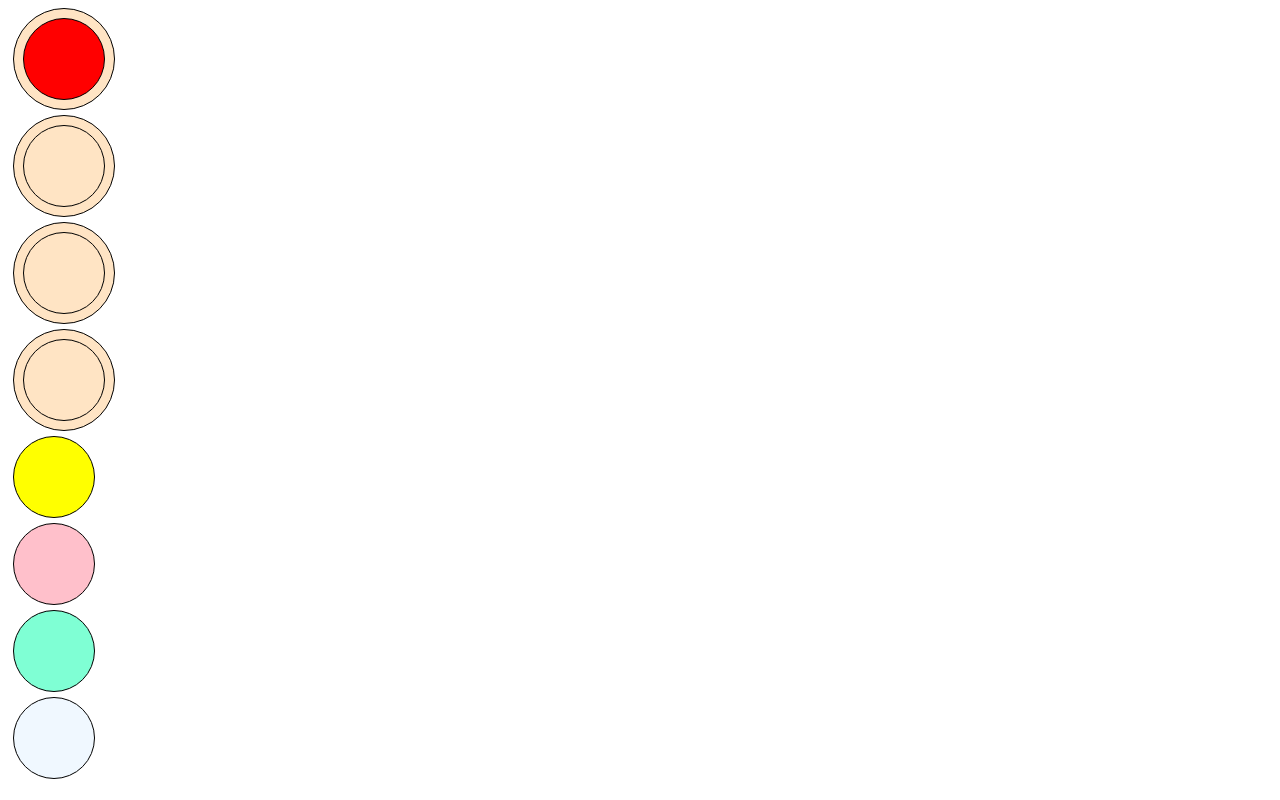
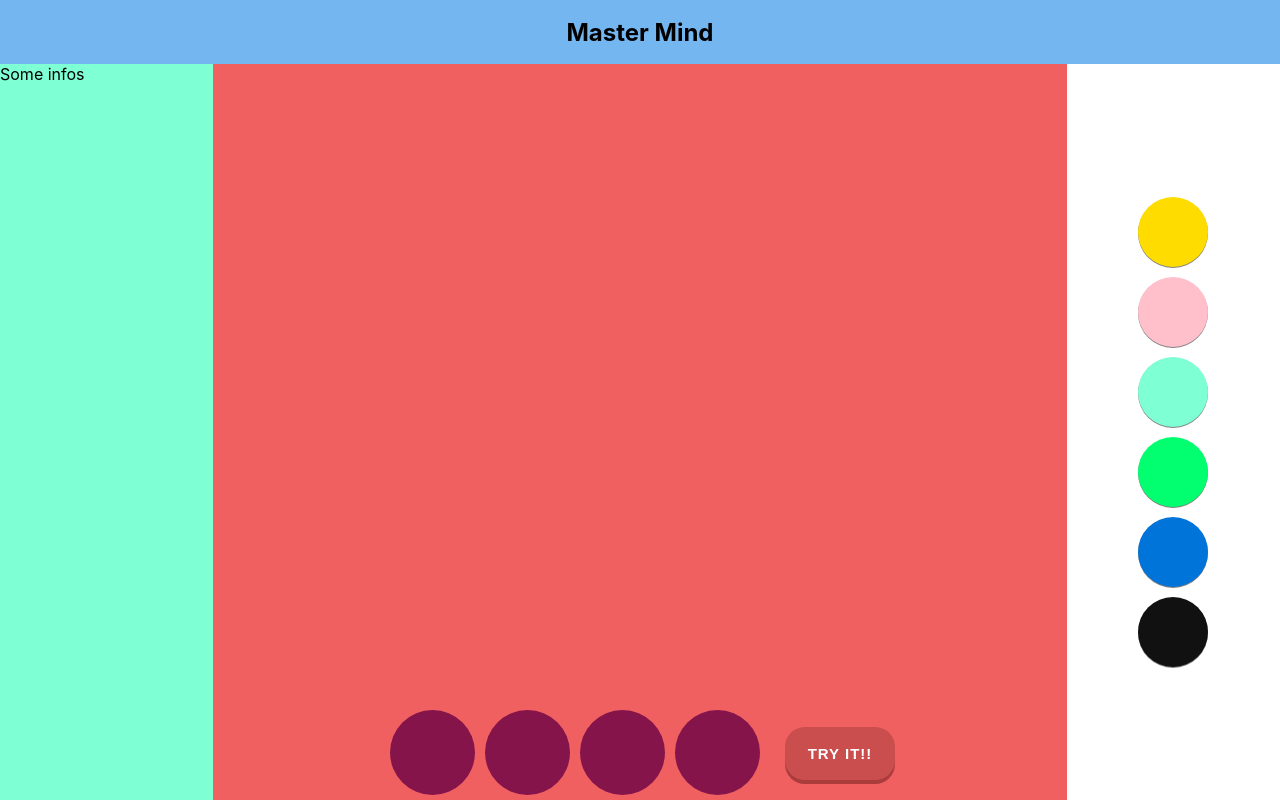
Before and after one commit to michaelkosak2606/masterMindGameWithReact, a React (Create React App) app: page / in a window 1280 px wide. Built offline with nearby package versions, Linux system fonts and the light colour scheme.

Commit message:
added css grid and small style changes

```diff
--- a/package.json
+++ b/package.json
@@ -1,5 +1,5 @@
 {
-  "name": "masterMindGame",
+  "name": "mastermindgame",
   "version": "0.1.0",
   "private": true,
   "dependencies": {
--- a/src/App.css
+++ b/src/App.css
@@ -1,11 +1,22 @@
+.App{
+  display: grid;
+  grid-template-columns: repeat(12, 1fr);
+  grid-template-rows: 8vh 92vh;
+}
+
+
+
+
+
+
 .gameCircle{
   display: flex;
   align-items: center;
   justify-content: center;
-  height: 100px;
-  width: 100px;
-  background-color: bisque;
-  border: 1px solid black;
+  height: 85px;
+  width: 85px;
+  background-color: #85144b;
+  border: none;
 border-radius: 50%;
 margin: 5px;
 }
@@ -13,9 +24,75 @@ margin: 5px;
   display: flex;
   align-items: center;
   justify-content: center;
-  height: 80px;
-  width: 80px;
-  border: 1px solid black;
-border-radius: 50%;
+  height: 70px;
+  width: 70px;
+border-radius: 100%;
 margin: 5px;
 }
+.spielfiguren{
+  box-shadow: 0 1px grey;
+
+}
+.spielfiguren:hover{
+  top: -2px;
+  box-shadow: 0 0px grey;
+
+}
+.header{
+  background-color: rgb(116, 182, 240);
+  grid-column: span 12;
+  display: flex;
+  align-items: center;
+  justify-content: center;
+  margin-top: 0;
+  margin-bottom: 0;
+}
+.leftside{
+  grid-column: span 2;
+  background-color: aquamarine;
+  margin-top: 0;
+}
+.gameboard{
+  background: #f06060;
+  grid-column: span 8;
+  display:flex;
+  align-items: flex-end;
+  justify-content: center;
+}
+.spielfiguren{
+  grid-column: span 2;
+  display:flex;
+  flex-direction: column;
+  align-items: center;
+  justify-content: center;
+}
+.gameHistoryButton{
+  display: flex;
+  flex-direction: column;
+  align-items: center;
+  justify-content: space-evenly;
+  margin-bottom: 20px;
+  margin-left: 20px;
+  width: 110px;
+  outline: none;
+  padding: 18px;
+  border-radius: 20px;
+  font-size: 15px;
+  letter-spacing:1px;
+  font-weight: bold;
+  color: #fff;
+  background: #cb4e4e;
+  border: none;
+  box-shadow: 0 4px #ab3c3c;
+    cursor: pointer;
+  position: relative; /* to move the buttons down */
+  text-transform: uppercase;
+}
+.gameHistoryButton:hover{
+  top:1px;
+  box-shadow: 0 2px #ab3c3c;
+}
+.gameHistoryButton:active{
+  box-shadow: none;
+  top: 2px;
+}
--- a/src/App.js
+++ b/src/App.js
@@ -6,12 +6,12 @@ class App extends Component {
   state = {
     colors:
       [
-        { id: 1, color: "red" },
+        { id: 1, color: null },
         { id: 2, color: null },
         { id: 3, color: null },
         { id: 4, color: null }
       ],
-    figuren: ["yellow", "pink", "aquamarine", "aliceblue"]
+    figuren: ["#FFDC00", "pink", "aquamarine", "#01FF70", "#0074D9", "#111111"]
   }
   onDragOverHandler = event => {
     event.preventDefault()
@@ -21,7 +21,6 @@ class App extends Component {
     event.dataTransfer.setData("colorDragged", colorDragged)
   }
   onDropHandler = (event, indexOfDropCircle) => {
-    console.log(indexOfDropCircle)
     let colorDragged = event.dataTransfer.getData("colorDragged")
     let colors = this.state.colors.map(color => { return { ...color } })
     colors[indexOfDropCircle].color = colorDragged
@@ -56,7 +55,7 @@ class App extends Component {
           draggable
           onDragStart={event => this.onDragStartHandler(event, figurFarbe)}
           index={index}
-          className="circleInside"
+          className="circleInside spielfiguren"
           style={{ backgroundColor: `${figurFarbe}` }}
         >
         </div>
@@ -65,8 +64,15 @@ class App extends Component {
 
     return (
       <div className="App">
-        {spielFelder}
-        {spielFiguren}
+        <h2 className="header">Master Mind </h2>
+        <div className="leftside"> Some infos </div>
+        <div className="gameboard">
+          {spielFelder}
+          <button className="gameHistoryButton"> Try it!!</button>
+        </div>
+        <div className="spielfiguren">
+          {spielFiguren}
+        </div>
       </div>
     );
   }
--- /dev/null
+++ b/src/index.css
@@ -0,0 +1,14 @@
+body {
+    margin: 0;
+    padding: 0;
+    font-family: -apple-system, BlinkMacSystemFont, "Segoe UI", "Roboto", "Oxygen",
+      "Ubuntu", "Cantarell", "Fira Sans", "Droid Sans", "Helvetica Neue",
+      sans-serif;
+    -webkit-font-smoothing: antialiased;
+    -moz-osx-font-smoothing: grayscale;
+  }
+
+  code {
+    font-family: source-code-pro, Menlo, Monaco, Consolas, "Courier New",
+      monospace;
+  }
--- a/src/index.js
+++ b/src/index.js
@@ -1,6 +1,6 @@
 import React from 'react';
 import ReactDOM from 'react-dom';
-
+import './index.css'
 import App from './App';
 import * as serviceWorker from './serviceWorker';
 
```
